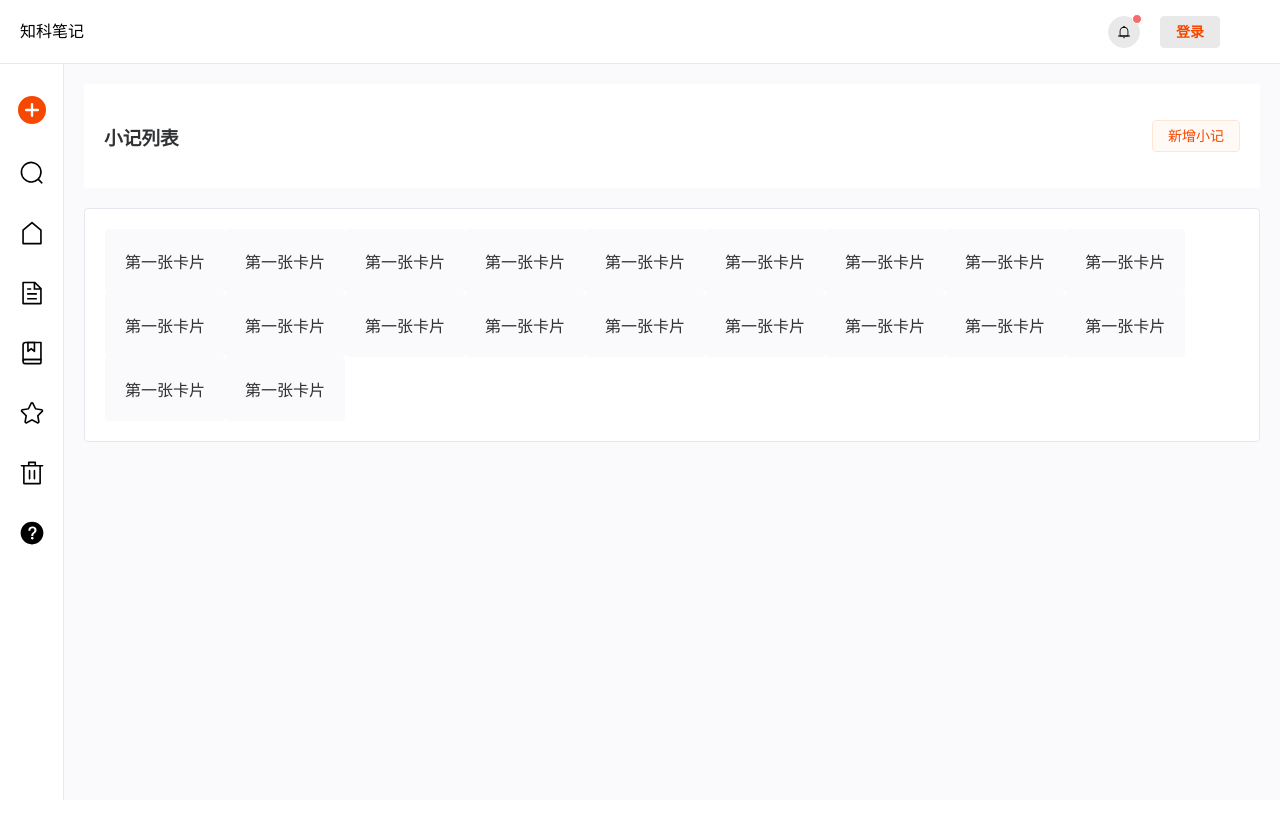
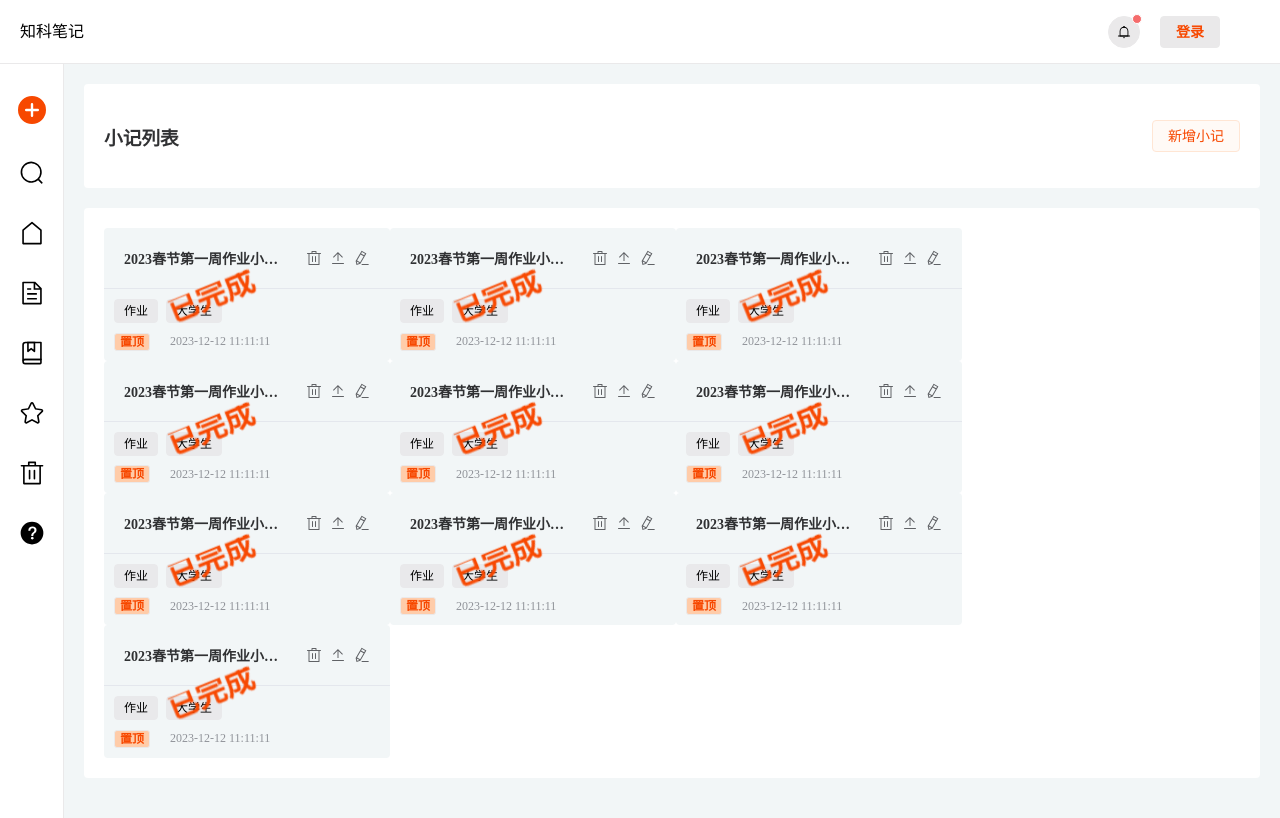
Before and after one commit to maoshen520/note, a Vue app in the folder note-vite-client/: page /thing in a window 1280 px wide. Built offline with nearby package versions, Linux system fonts and the light colour scheme.

Commit message:
优化默认头像及昵称，小记卡片静态开发

```diff
--- a/note-vite-client/src/App.vue
+++ b/note-vite-client/src/App.vue
@@ -1,34 +1,3 @@
-<!-- <script setup>
-import HelloWorld from './components/HelloWorld.vue'
-</script>
-
-<template>
-  <div>
-    <a href="https://vitejs.dev" target="_blank">
-      <img src="/vite.svg" class="logo" alt="Vite logo" />
-    </a>
-    <a href="https://vuejs.org/" target="_blank">
-      <img src="./assets/vue.svg" class="logo vue" alt="Vue logo" />
-    </a>
-  </div>
-  <HelloWorld msg="Vite + Vue" />
-</template>
-
-<style scoped>
-.logo {
-  height: 6em;
-  padding: 1.5em;
-  will-change: filter;
-  transition: filter 300ms;
-}
-.logo:hover {
-  filter: drop-shadow(0 0 2em #646cffaa);
-}
-.logo.vue:hover {
-  filter: drop-shadow(0 0 2em #42b883aa);
-}
-</style> -->
-
 
 <template>
 	<div class="common-layout">
@@ -44,7 +13,7 @@ import HelloWorld from './components/HelloWorld.vue'
 				</el-aside>
 
 				<!-- 主界面 -->
-				<el-main style="background-color: #FAFAFC;">
+				<el-main style="background-color: #F2F6F7;">
 					<router-view />
 				</el-main>
 			</el-container>
--- a/note-vite-client/src/components/HeaderContent.vue
+++ b/note-vite-client/src/components/HeaderContent.vue
@@ -26,10 +26,10 @@
                             <el-col :span="19">
 
                                 <div style="margin-bottom: 2px;">
-                                    <el-text class="mx-1" tag="b" size="large">{{nickname}}自定义昵称</el-text>
+                                    <el-text class="mx-1" tag="b" size="large">{{defaultNickname}}</el-text>
                                 </div>
                                 <div>
-                                    <el-button size="small" type="success" color="#EAE9EA" style="color: #F74800;font-weight: bold;padding:0px 5px;height: 18px;background-color: #FFCCA9;margin-right: 20px;margin-top: -3px;" @click="changeLoginModalShowStatus(true)">会员</el-button>
+                                    <el-button v-if="level === 1" size="small" type="success" color="#EAE9EA" style="color: #F74800;font-weight: bold;padding:0px 5px;height: 18px;background-color: #FFCCA9;margin-right: 20px;margin-top: -3px;" @click="changeLoginModalShowStatus(true)">会员</el-button>
                                     <el-text class="mx-1" size="small" type="info">2023-12-12到期</el-text>
                                 </div>
 
@@ -80,7 +80,7 @@
 
     // 用户的共享数据对象
     const userStore = useUserStore();
-    const {id:userId,headImage,nickname} = storeToRefs(userStore);
+    const {id:userId,headImage,level,defaultNickname} = storeToRefs(userStore);
     const {resetUserInfo} = userStore;
 
     // 用户头像的导航栏
--- a/note-vite-client/src/stores/userStore.js
+++ b/note-vite-client/src/stores/userStore.js
@@ -14,10 +14,19 @@ export const useUserStore = defineStore(
 
         // 设置头像默认
         const headImage = computed( () => {
-            if(headPic.value === null || headPic === undefined) {
+            if(headPic.value === 'null' || headPic === null) {
                 return "https://cube.elemecdn.com/0/88/03b0d39583f48206768a7534e55bcpng.png"
             }else {
                 return headPic.value;
+            }
+        })
+
+        //设置昵称默认-使用邮箱
+        const defaultNickname = computed( () => {
+            if(nickname.value === 'null' || nickname.value === null){
+                return email.value;
+            }else{
+                return nickname.value;
             }
         })
 
@@ -29,8 +38,8 @@ export const useUserStore = defineStore(
             headPic.value = u_headPic;
             level.value = u_level;
             time.value = u_time;
+        }
 
-        }
 
         //重置用户信息
         const resetUserInfo = () => {
@@ -50,9 +59,10 @@ export const useUserStore = defineStore(
             headPic,
             level,
             time,
+            setUserInfo,
+            resetUserInfo,
             headImage,
-            setUserInfo,
-            resetUserInfo
+            defaultNickname
         }
     },
     {    //本地存储  使用pinia-plugin-persistedstate插件
--- a/note-vite-client/src/views/thing/IndexView.vue
+++ b/note-vite-client/src/views/thing/IndexView.vue
@@ -8,14 +8,103 @@
             </div>
         </el-card>
 
-        <el-card class="" shadow="never" >
-            <el-space direction="vertical" alignment="start" :size="10" v-for="(item,index) in 20" :key="index">
-                <el-space wrap :size="10" >
-                    <el-card class="box-card-list" shadow="never" >
-                        第一张卡片
-                    </el-card>
+        <el-card class="box-card" shadow="never">
+
+                <el-space direction="vertical" alignment="start" :size="10" v-for="(item,index) in 10" :key="index">
+                    <el-space wrap :size="10" >
+                        <!-- 水印 -->
+                        <el-watermark
+                            :width="200"
+                            :height="50"
+                            :content="isWatermark ? '已完成' : ''"
+                            :font="{
+                                fontSize: 30,
+                                color: '#F74800',
+                                fontWeight:'600'
+
+                            }"
+                            :offset="[60,70]"
+                        >
+                            <el-card class="box-card-list" shadow="never">
+                                <!-- 头部 -->
+                                <template #header>
+                                    <div class="card-header">
+                                        <div class="card-list-title">2023春节第一周作业小记列表客服电话关机梵蒂冈很多符合国家的喝咖啡韩国</div>
+                                        <div>
+
+                                            <!-- 删除 -->
+                                            <el-tooltip
+                                                class="box-item"
+                                                effect="light"
+                                                content="删除"
+                                                placement="top"
+                                                :offset="5"
+                                            >
+                                                <el-button text size="small" style="padding: 0px;margin-left: 20px;">
+                                                    <el-icon size="16"><Delete /></el-icon>
+                                                </el-button>
+                                            </el-tooltip>
+
+                                            <!-- 置顶 -->
+                                            <el-tooltip
+                                                class="box-item"
+                                                effect="light"
+                                                content="置顶"
+                                                placement="top"
+                                                :offset="5"
+                                            >
+                                                <el-button text size="small" style="padding: 0px;margin-left: 8px;">
+                                                    <el-icon size="16"><Upload /></el-icon>
+                                                </el-button>
+                                            </el-tooltip>
+
+                                            <!-- 取消置顶 -->
+                                            <!-- <el-tooltip
+                                                class="box-item"
+                                                effect="light"
+                                                content="取消置顶"
+                                                placement="top"
+                                                :offset="5"
+                                            >
+                                                <el-button text size="small"  style="padding: 0px;margin-left: 8px;">
+                                                    <el-icon size="16"><Download /></el-icon>
+                                                </el-button>
+                                            </el-tooltip> -->
+
+                                            <!-- 编辑 -->
+                                            <el-tooltip
+                                                class="box-item"
+                                                effect="light"
+                                                content="编辑"
+                                                placement="top"
+                                                :offset="5"
+                                            >
+                                                <el-button text size="small" style="padding: 0px;margin-left: 8px;">
+                                                    <el-icon size="16"><EditPen /></el-icon>
+                                                </el-button>
+                                            </el-tooltip>
+                                        </div>
+                                    </div>
+                                </template>
+
+                                <!-- 内容 -->
+                                <div>
+                                    <div>
+                                        <!-- 标签 -->
+                                        <el-space wrap>
+                                            <el-tag class="ml-2" type="info" color="#E9E9EB" style="color: #000;">作业</el-tag>
+                                            <el-tag class="ml-2" type="info" color="#E9E9EB" style="color: #000;">大学生</el-tag>
+                                        </el-space>
+                                    </div>
+                                    <div style="margin-top: 8px;">
+                                        <el-button size="small" type="success" color="#EAE9EA" style="color: #F74800;font-weight: bold;padding:0px 5px;height: 18px;background-color: #FFCCA9;margin-right: 20px;margin-top: 0px;" @click="changeLoginModalShowStatus(true)">置顶</el-button>
+                                        <el-text class="mx-1" size="small" type="info">2023-12-12 11:11:11</el-text>
+                                    </div>
+                                </div>
+                            </el-card>
+                        </el-watermark>
+                    </el-space>
                 </el-space>
-            </el-space>
 
         </el-card>
 
@@ -25,7 +114,10 @@
 </template>
 
 <script setup>
+    import {ref} from "vue"
+    import { Delete, Upload, Download, EditPen} from '@element-plus/icons-vue';  //图标
 
+    const isWatermark = ref(true)
 </script>
 
 <style lang="less" scoped>
@@ -38,8 +130,22 @@
         border: none;
         margin-bottom: 20px;
     }
+
     .box-card-list{
         border: none;
-        background-color: #FAFAFC;
+        background-color: #F2F6F7;
+        // padding: 10px;
+        /deep/.el-card__body{
+            padding: 10px;
+        }
+        .card-list-title{
+            font-size: 14px;
+            font-weight: 600;
+            max-width: 162px;
+            overflow: hidden;
+            text-overflow: ellipsis;
+            white-space: nowrap;
+        }
     }
+
 </style>
```
Also changed, not shown: note-vite-client/src/style.css (+9 -0 lines).
